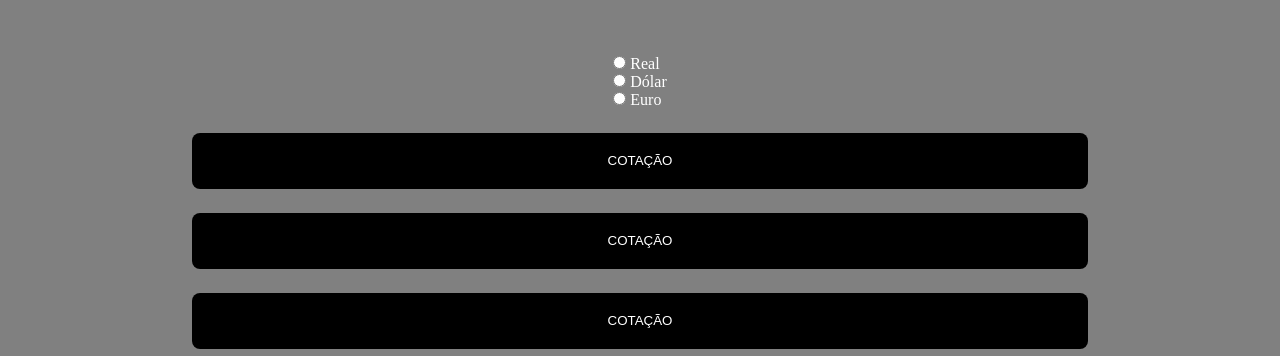
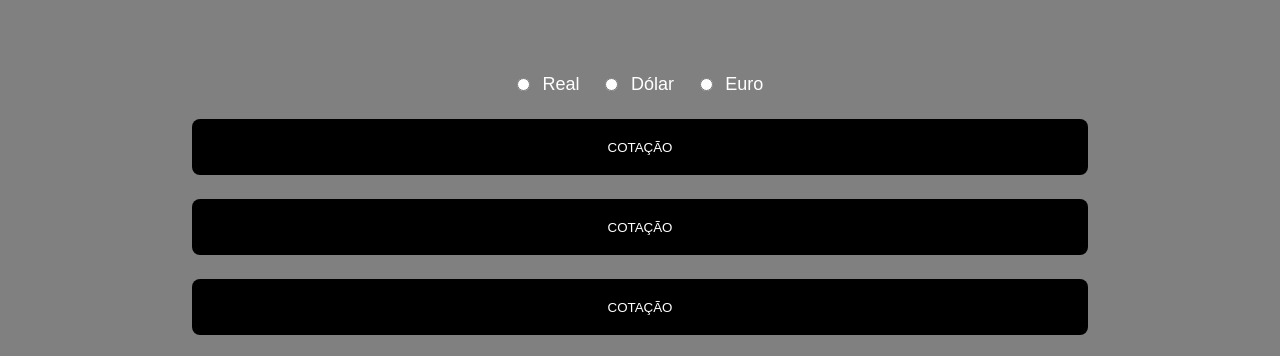
Before and after one commit to furPedroRibeiro/app_conversaomoedas-api-, a website: page www/index.html in a window 1280 px wide. Shown: the part 83-439 px from the top of the page. Drawn offline with Linux system fonts and the light colour scheme.

Commit message:
Aplicação pronta(CSS)

```diff
--- a/www/css/style.css
+++ b/www/css/style.css
@@ -7,6 +7,8 @@
 }
 body{
     background-color: gray;
+    font-family: arial;
+    font-size: 13px;
 }
 .header{
     display: flex;
@@ -64,3 +66,15 @@ body{
     border: none;
     border-radius: 8px;
 }
+.radio{
+    display: flex;
+    flex-direction: row;
+    justify-content: center;
+    align-items: center;
+
+    gap: 1vw;
+}
+.radio label{
+    font-family: arial;
+    font-size: 18px;
+}
```
